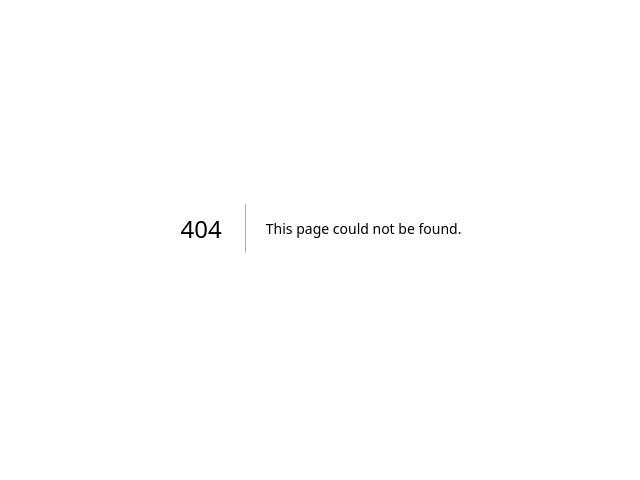
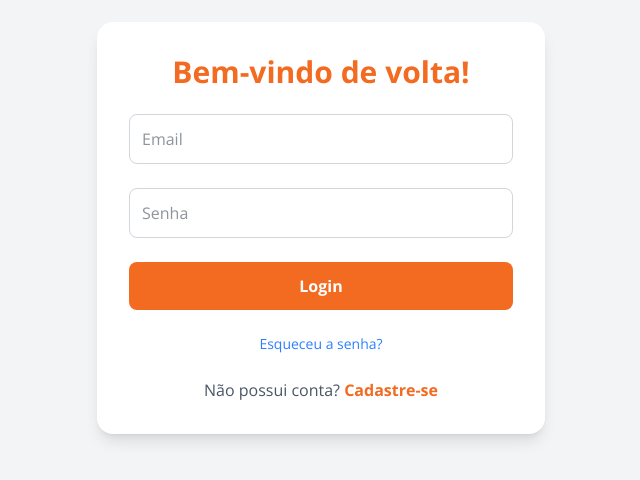
Before and after one commit to nnnyck/ciclo-motos, a Next.js app: page /auth in a window 1280 px wide. Before the commit this address had no page. Shown: the part 172-652 px from the top of the page, without its empty margins (319-959 px from the left). Built offline with nearby package versions, Linux system fonts and the light colour scheme; no server answers.

Commit message:
feat: metodo de login não finalizado

```diff
--- a/package.json
+++ b/package.json
@@ -9,6 +9,9 @@
     "lint": "eslint"
   },
   "dependencies": {
+    "@supabase/auth-ui-react": "^0.4.7",
+    "@supabase/auth-ui-shared": "^0.1.8",
+    "@supabase/supabase-js": "^2.57.4",
     "next": "^15.5.2",
     "react": "19.1.0",
     "react-dom": "19.1.0",
--- /dev/null
+++ b/src/app/auth/page.tsx
@@ -0,0 +1,146 @@
+'use client';
+
+import { useState } from 'react';
+import { supabase } from '@/lib/supabaseClient';
+
+export default function AuthPage() {
+  const [view, setView] = useState<'login' | 'signup' | 'forgotPassword'>('login');
+  const [email, setEmail] = useState('');
+  const [password, setPassword] = useState('');
+  const [name, setName] = useState('');
+  const [phone, setPhone] = useState('');
+  const [message, setMessage] = useState('');
+
+  const handleSignUp = async () => {
+    setMessage('');
+    const { data: authData, error: authError } = await supabase.auth.signUp({
+      email,
+      password,
+    });
+
+    if (authError) return setMessage(authError.message);
+
+    const userId = authData.user?.id;
+    const { error: profileError } = await supabase.from('profiles').insert([
+      { id: userId, name, phone },
+    ]);
+
+    if (profileError) return setMessage(profileError.message);
+
+    setMessage('Cadastro realizado! Verifique seu email para confirmação.');
+  };
+
+  const handleLogin = async () => {
+    setMessage('');
+    const { error } = await supabase.auth.signInWithPassword({ email, password });
+    if (error) setMessage(error.message);
+    else setMessage('Login realizado com sucesso!');
+  };
+
+  const handleResetPassword = async () => {
+    setMessage('');
+    if (!email) return setMessage('Digite seu email para redefinir a senha.');
+
+    const { error } = await supabase.auth.resetPasswordForEmail(email, {
+      redirectTo: `${window.location.origin}/auth`,
+    });
+
+    if (error) setMessage(error.message);
+    else setMessage('Email de redefinição enviado! Verifique sua caixa de entrada.');
+  };
+
+  return (
+    <div className="flex items-center justify-center min-h-screen bg-gray-100">
+      <div className="w-full max-w-md p-8 space-y-6 bg-white shadow-lg rounded-2xl">
+        <h2 className="text-3xl font-extrabold text-center text-[#F36A21] font-montserrat">
+          {view === 'signup'
+            ? 'Crie sua conta'
+            : view === 'login'
+            ? 'Bem-vindo de volta!'
+            : 'Redefinir senha'}
+        </h2>
+
+        {view === 'signup' && (
+          <>
+            <input
+              type="text"
+              placeholder="Nome"
+              value={name}
+              onChange={(e) => setName(e.target.value)}
+              className="w-full p-3 rounded-lg border border-gray-300 text-gray-800"
+            />
+            <input
+              type="text"
+              placeholder="Telefone"
+              value={phone}
+              onChange={(e) => setPhone(e.target.value)}
+              className="w-full p-3 rounded-lg border border-gray-300 text-gray-800"
+            />
+          </>
+        )}
+
+        <input
+          type="email"
+          placeholder="Email"
+          value={email}
+          onChange={(e) => setEmail(e.target.value)}
+          className="w-full p-3 rounded-lg border border-gray-300 text-gray-800"
+        />
+
+        {(view === 'login' || view === 'signup') && (
+          <input
+            type="password"
+            placeholder="Senha"
+            value={password}
+            onChange={(e) => setPassword(e.target.value)}
+            className="w-full p-3 rounded-lg border border-gray-300 text-gray-800"
+          />
+        )}
+
+        <button
+          onClick={
+            view === 'signup'
+              ? handleSignUp
+              : view === 'login'
+              ? handleLogin
+              : handleResetPassword
+          }
+          className="w-full py-3 px-6 bg-[#F36A21] text-white font-bold rounded-lg hover:bg-[#E55A1A] transition"
+        >
+          {view === 'signup'
+            ? 'Cadastrar'
+            : view === 'login'
+            ? 'Login'
+            : 'Enviar email'}
+        </button>
+
+        {message && <p className="text-center text-red-500">{message}</p>}
+
+        {view === 'login' && (
+          <p
+            className="text-center text-sm text-blue-500 cursor-pointer hover:underline"
+            onClick={() => setView('forgotPassword')}
+          >
+            Esqueceu a senha?
+          </p>
+        )}
+
+        <p className="text-center text-gray-600">
+          {view === 'signup'
+            ? 'Já possui conta?'
+            : view === 'forgotPassword'
+            ? 'Lembrou da senha?'
+            : 'Não possui conta?'}{' '}
+          <span
+            className="text-[#F36A21] cursor-pointer font-bold"
+            onClick={() =>
+              setView(view === 'signup' ? 'login' : view === 'forgotPassword' ? 'login' : 'signup')
+            }
+          >
+            {view === 'signup' ? 'Login' : view === 'forgotPassword' ? 'Login' : 'Cadastre-se'}
+          </span>
+        </p>
+      </div>
+    </div>
+  );
+}
--- a/src/components/Header.tsx
+++ b/src/components/Header.tsx
@@ -1,6 +1,7 @@
 "use client";
 
 import { useState } from "react";
+import Link from "next/link";
 
 export default function Header() {
   const [menuOpen, setMenuOpen] = useState(false);
@@ -60,12 +61,12 @@ export default function Header() {
             >
               Contato
             </a>
-            <a
-              href="tel:+1-555-MOTO-PRO"
+          <Link
+              href="/auth"
               className="bg-[#F36A21] hover:bg-[#E55A1A] text-white font-montserrat font-bold text-lg px-6 py-3 rounded-lg shadow-md transition-all duration-250 ease-in-out"
             >
               Login
-            </a>
+          </Link>
           </div>
 
           {/* Mobile Menu Button */}
@@ -115,7 +116,7 @@ export default function Header() {
                 Contato
               </a>
               <a
-                href="tel:+1-555-MOTO-PRO"
+                href="../pages/Auth"
                 className="bg-[#F36A21] hover:bg-[#E55A1A] text-white font-montserrat font-bold px-6 py-3 rounded-lg shadow-md text-center transition-all duration-250 ease-in-out"
               >
                 Login
--- /dev/null
+++ b/src/lib/supabaseClient.ts
@@ -0,0 +1,7 @@
+// src/lib/supabaseClient.ts
+import { createClient } from '@supabase/supabase-js';
+
+const supabaseUrl = process.env.NEXT_PUBLIC_SUPABASE_URL!;
+const supabaseAnonKey = process.env.NEXT_PUBLIC_SUPABASE_ANON_KEY!;
+
+export const supabase = createClient(supabaseUrl, supabaseAnonKey);
```
Also changed, not shown: 1 other file (tests, documents, lock files or other folders).
